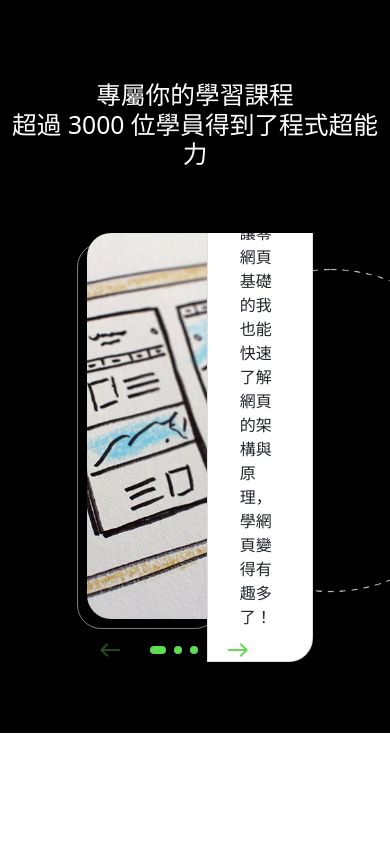
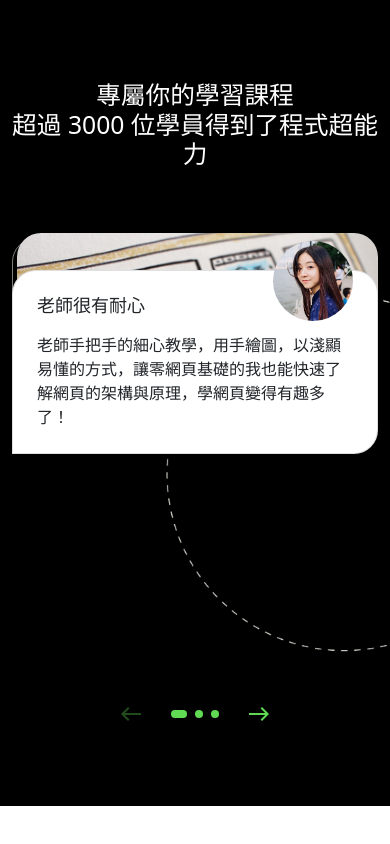
Before and after one commit to Bingbingboom/web-layout-training-2022-w6-swiper, a plain HTML site: page index.html in a window 390 px wide. Drawn offline with nearby package versions, Linux system fonts and the light colour scheme.

Commit message:
新增 RWD

```diff
--- a/index.html
+++ b/index.html
@@ -20,7 +20,7 @@
   <div class="container">
     <h2 class="text-center text-white" style="margin-bottom: 64px;">專屬你的學習課程<br>超過 3000 位學員得到了程式超能力</h2>
     <div class="row justify-content-center">
-      <div class="col-8">
+      <div class="col-md-8">
         <!-- Slider main container -->
         <div class="swiper position-relative">
           <!-- Additional required wrapper -->
@@ -40,16 +40,17 @@
               <div class="swiper-img">
                 <img src="./images/share.jpg" alt="">
               </div>
-              <div class="card position-absolute">
-                <h3 class="mb-3">老師很有耐心</h3>
+              <div class="card">
+                <h3 class="mb-3 mb-md-2">老師很有耐心</h3>
                 <p class="mb-0">老師手把手的細心教學，用手繪圖，以淺顯易懂的方式，讓零網頁基礎的我也能快速了解網頁的架構與原理，學網頁變得有趣多了！</p>
+                <img src="./images/student01.jpg" alt="" class="card-img">
               </div>
             </div>
             <div class="swiper-slide">Slide 3</div>
             ...
           </div>
           <!-- 左右按鈕和 pagination -->
-          <div class="d-flex align-items-center position-absolute swiper-buttons">
+          <div class="d-flex align-items-center justify-content-center swiper-buttons">
             <span class="material-icons swiper-button-prev fs-md link-primary me-4">
               west
             </span>
--- a/scss/all.scss
+++ b/scss/all.scss
@@ -10,11 +10,17 @@ img {
   background-position: center;
   background-size: cover;
   padding: 80px 0;
+  @media (max-width:991px) {
+    height: auto;
+  }
 }
 
 .swiper {
   width: 100%;
   height: 429px;
+  @media (max-width:991px) {
+    height: auto;
+  }
   &-img {
     top: 0;
     left: 10px;
@@ -32,11 +38,23 @@ img {
       left: -10px;
       top: 10px;
       z-index: -1;
+      @media (max-width:991px) {
+        left: -5px;
+        top: 5px;
+      }
     }
     img {
+      width: 100%;
       height: 100%;
       object-fit: cover;
       border-radius: 24px;
+    }
+    @media (max-width:991px) {
+      position: relative;
+      width: calc(100% - 5px);
+      height: 213px;
+      left: 5px;
+      margin-bottom: 40px;
     }
   }
   .card {
@@ -45,6 +63,7 @@ img {
     border-radius: 24px 24px 24px 0;
     bottom: 0;
     right: 0;
+    position: absolute;
     h3 {
       font-size: 18px;
     }
@@ -56,6 +75,20 @@ img {
       right: 32px;
       bottom: 100%;
       transform: translateY(50%);
+      @media (max-width:991px) {
+        width: 80px;
+        height: 80px;
+        right: 24px;
+        top: -30px;
+        bottom: auto;
+        transform: none;
+      }
+    }
+    @media (max-width:991px) {
+      position: relative;
+      width: 100%;
+      padding: 24px;
+      margin-bottom: 32px;
     }
   }
 
@@ -89,5 +122,10 @@ img {
     left: 25%;
     transform: translateX(-25%);
     z-index: 10;
+    position: absolute;
+    @media (max-width: 991px) {
+      position: initial;
+      transform: none;
+    }
   }
 }
```
Also changed, not shown: css/all.min.css, 1 other file.
